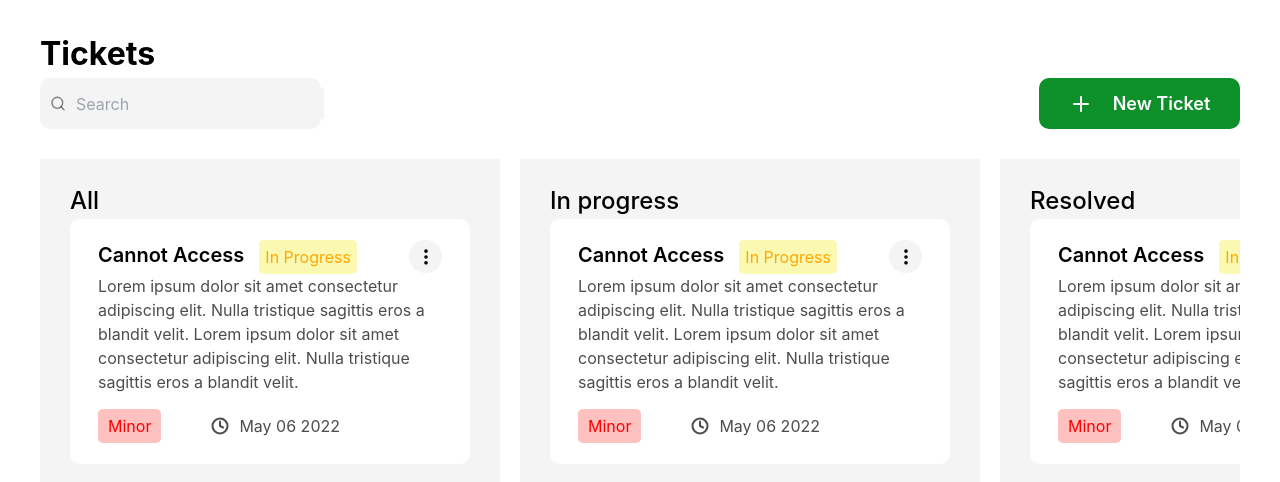
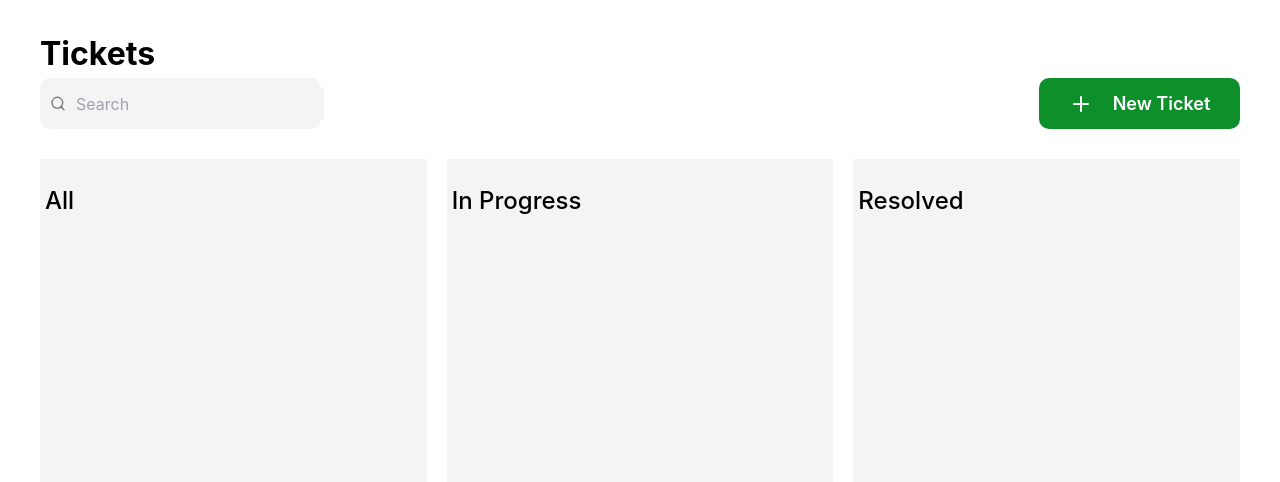
Before and after one commit to 0tuedon/enter-scale-task, a React (Create React App) app: page / in a window 1280 px wide. Shown: the top 482 px of the page. Built offline with nearby package versions, Linux system fonts and the light colour scheme.

Commit message:
Chore: Arranged each ticket to their respective status

```diff
--- a/package.json
+++ b/package.json
@@ -10,6 +10,7 @@
     "react": "^17.0.2",
     "react-dom": "^17.0.2",
     "react-scripts": "5.0.0",
+    "react-toastify": "^9.0.5",
     "uuid": "^8.3.2",
     "web-vitals": "^2.1.2",
     "yup": "^0.32.11"
--- a/src/components/NewModal.js
+++ b/src/components/NewModal.js
@@ -29,7 +29,7 @@ const NewModal = ({active,setActive}) => {
             font-bold text-[20px]'>Back</p>
             </div>
         {/* Form Component */}
-        <ProgressForm/>
+        <ProgressForm setActive={setActive}/>
 
         </div>
 
--- a/src/components/ProgressBody.js
+++ b/src/components/ProgressBody.js
@@ -1,11 +1,12 @@
 import React from 'react'
 
-const ProgressBody = () => {
+const ProgressBody = ({data}) => {
   return (
-    <div className='text-[rgba(0,0,0,0.7)]'>
+    <div className='
+    h-[60%]
+    text-[rgba(0,0,0,0.7)]'>
         <p>
-        Lorem ipsum dolor sit amet consectetur adipiscing elit. Nulla tristique sagittis eros a blandit velit.
-        Lorem ipsum dolor sit amet consectetur adipiscing elit. Nulla tristique sagittis eros a blandit velit.
+       {data?.description}
         </p>
     </div>
   )
--- a/src/components/ProgressCard.js
+++ b/src/components/ProgressCard.js
@@ -2,23 +2,25 @@ import ProgressBody from './ProgressBody'
 import ProgressFooter from './ProgressFooter'
 import ProgressHeader from './ProgressHeader'
 
-const ProgressCard = () => {
+const ProgressCard = ({data}) => {
   return (
     <div className='
     min-w-[400px]
     w-[350px]
+    min-h-[200px]
+    max-h-[201px]
     flex flex-col
     rounded-[10px]
     px-[28px]
     py-[21px]
     bg-white'>
        {/* Progress Header Component */}
-       <ProgressHeader/>
+       <ProgressHeader data={data}/>
        {/* Progress body */}
-       <ProgressBody/>
+       <ProgressBody  data={data}/>
 
        {/* Footer of progress  */}
-       <ProgressFooter/>
+       <ProgressFooter  data={data}/>
     </div>
   )
 }
--- a/src/components/ProgressFooter.js
+++ b/src/components/ProgressFooter.js
@@ -1,18 +1,25 @@
 import React from 'react'
 import Clock from '../assets/svgs/clock.svg'
-const ProgressFooter = () => {
+const ProgressFooter = ({data}) => {
+    const date = new Date(data?.date).toLocaleDateString('en-uk',
+    {
+        year:'numeric',
+        month:'short',
+        day:'numeric'
+    })
+
   return (
-    <div className='flex mt-[15px] gap-x-[50px]'>
+    <div className='flex  mt-[15px] gap-x-[50px]'>
         {/* Tag if Urgent or Minor or average */}
         <div className='bg-[#FFC0C0] px-[10px]
         py-[5px] rounded-[5px]'>
-            <p className='text-[#FF0000]'>Minor</p>
+            <p className='text-[#FF0000]'>{data?.tag}</p>
         </div>
         {/* Date  */}
         <div className='flex items-center gap-x-[10px]'>
             <img src={Clock} alt={"Clock"}/>
             {/* Date time  */}
-            <p className='text-grayOpacity'>May 06 2022</p>
+            <p className='text-grayOpacity'>{date}</p>
         </div>
     </div>
   )
--- a/src/components/ProgressForm.js
+++ b/src/components/ProgressForm.js
@@ -2,8 +2,10 @@ import React from "react";
 import Button from "./Button";
 import { useFormik } from "formik";
 import { v4 as uuidv4 } from "uuid";
+import { toast,ToastContainer } from "react-toastify";
+import "react-toastify/dist/ReactToastify.css";
 import * as Yup from "yup";
-const ProgressForm = () => {
+const ProgressForm = ({setActive}) => {
   // initial state
   const initialValues = {
     title: "",
@@ -16,6 +18,8 @@ const ProgressForm = () => {
     const tickets = localStorage.getItem("tickets-data");
     const id = uuidv4();
     val.id = id;
+    let date = new Date().toLocaleDateString()
+    val.date = date
     if (tickets) {
       const parsedTickets = JSON.parse(tickets);
       // removing the array
@@ -32,6 +36,10 @@ const ProgressForm = () => {
       const parseVal = JSON.stringify(val);
       localStorage.setItem("tickets-data", parseVal);
     }
+    toast.success("Ticket Created Successfully")
+
+    setTimeout(()=>{setActive(false)},1000)
+
   };
   const validationSchema = Yup.object({
     title: Yup.string()
@@ -58,6 +66,9 @@ const ProgressForm = () => {
     items-center
     py-[10px]"
     >
+        <ToastContainer
+        autoClose={900}
+        />
       {/* Input */}
       <div className="bg-[] flex flex-col">
         <label>Title</label>
--- a/src/components/ProgressHeader.js
+++ b/src/components/ProgressHeader.js
@@ -1,13 +1,15 @@
 import React from 'react'
 import MoreOptions from '../assets/svgs/more-vertical.svg'
-const ProgressHeader = () => {
+const ProgressHeader = ({data}) => {
   return (
     <div className='flex justify-between'>
     {/* Card header including title and status */}
     <div className='flex gap-x-[15px]'>
         <h4 className='text-[20px]
         font-semibold
-        '>Cannot Access</h4>
+        '>
+            {data?.title || ""}
+        </h4>
         {/* progress status */}
         <div className={`
         bg-[#FBF8B2]
@@ -15,7 +17,7 @@ const ProgressHeader = () => {
         py-[5px]
         rounded-[5px]
         `}>
-            <p className={`text-[#FFA800]`}>In Progress</p>
+            <p className={`text-[#FFA800]`}>{data?.status}</p>
         </div>
     </div>
     {/* More Options Point */}
--- a/src/components/ProgressSection.js
+++ b/src/components/ProgressSection.js
@@ -1,17 +1,25 @@
 import React from 'react'
 import ProgressCard from './ProgressCard'
 
-const ProgressSection = ({data}) => {
+const ProgressSection = ({name,ticketsData}) => {
+
   return (
     <div className='bg-gray1
-    w-[500px]
-    h-[500px]
-    px-[30px] py-[24px]'>
+    w-[750px]
+
+    px-[5px] py-[24px]'>
         {/* Tag Name */}
         <h4 className='text-[24px] font-medium'>
-            {data?.name}</h4>
+            {name}</h4>
         {/* ProgressCards */}
-        <ProgressCard/>
+        <div className='flex
+         h-[500px]
+         overflow-y-scroll
+         thumb-[4px]
+         scrollbar
+        flex-col gap-y-[20px]'>
+        {ticketsData.map(data=><ProgressCard data={data}/>)}
+        </div>
     </div>
   )
 }
--- a/src/components/TicketStatus.js
+++ b/src/components/TicketStatus.js
@@ -3,13 +3,40 @@ import { Status } from '../staticData'
 import ProgressSection from './ProgressSection'
 
 const TicketStatus = () => {
+  let ticketsData = localStorage.getItem("tickets-data")
+  if(ticketsData){
+   let ticketsCheck = JSON.parse(ticketsData)
+    if(Array.isArray(ticketsCheck)){
+      ticketsData = JSON.parse(ticketsData)
+    }
+    else{
+      ticketsData = [ticketsCheck]
+    }
+  }
+  else{
+    ticketsData = []
+  }
+
+  // logic for inprogress and resolved
+  const inProgressFiltered = ticketsData.filter(
+    data=>data.status.includes('In Progress')
+  )
+  const resolved = ticketsData.filter(
+    data=>data.status.includes('Resolved')
+  )
+  console.log(inProgressFiltered,'in progress')
   return (
     <div className='flex
     overflow-x-scroll
+    scrollbar
     gap-x-[20px] mt-[30px] '>
-       {Status.map(data=>
-        <ProgressSection key={data.tag} data={data}/>
-        )}
+       <ProgressSection
+       name={"All"}
+       ticketsData={ticketsData}/>
+       <ProgressSection name={"In Progress"} ticketsData={inProgressFiltered}/>
+       <ProgressSection
+       name={"Resolved"}
+       ticketsData={resolved}/>
     </div>
   )
 }
--- a/src/index.css
+++ b/src/index.css
@@ -14,3 +14,19 @@ code {
   font-family: source-code-pro, Menlo, Monaco, Consolas, 'Courier New',
     monospace;
 }
+
+
+.scrollbar::-webkit-scrollbar {
+  width: 1px;
+  height: 1px;
+}
+
+.scrollbar::-webkit-scrollbar-track {
+  border-radius: 100vh;
+  background: #F4F4F4;
+}
+
+.scrollbar::-webkit-scrollbar-thumb {
+  background: #e0cbcb;
+  border: 3px solid #f6f7ed;
+}
```
Also changed, not shown: 1 other file (tests, documents, lock files or other folders).
